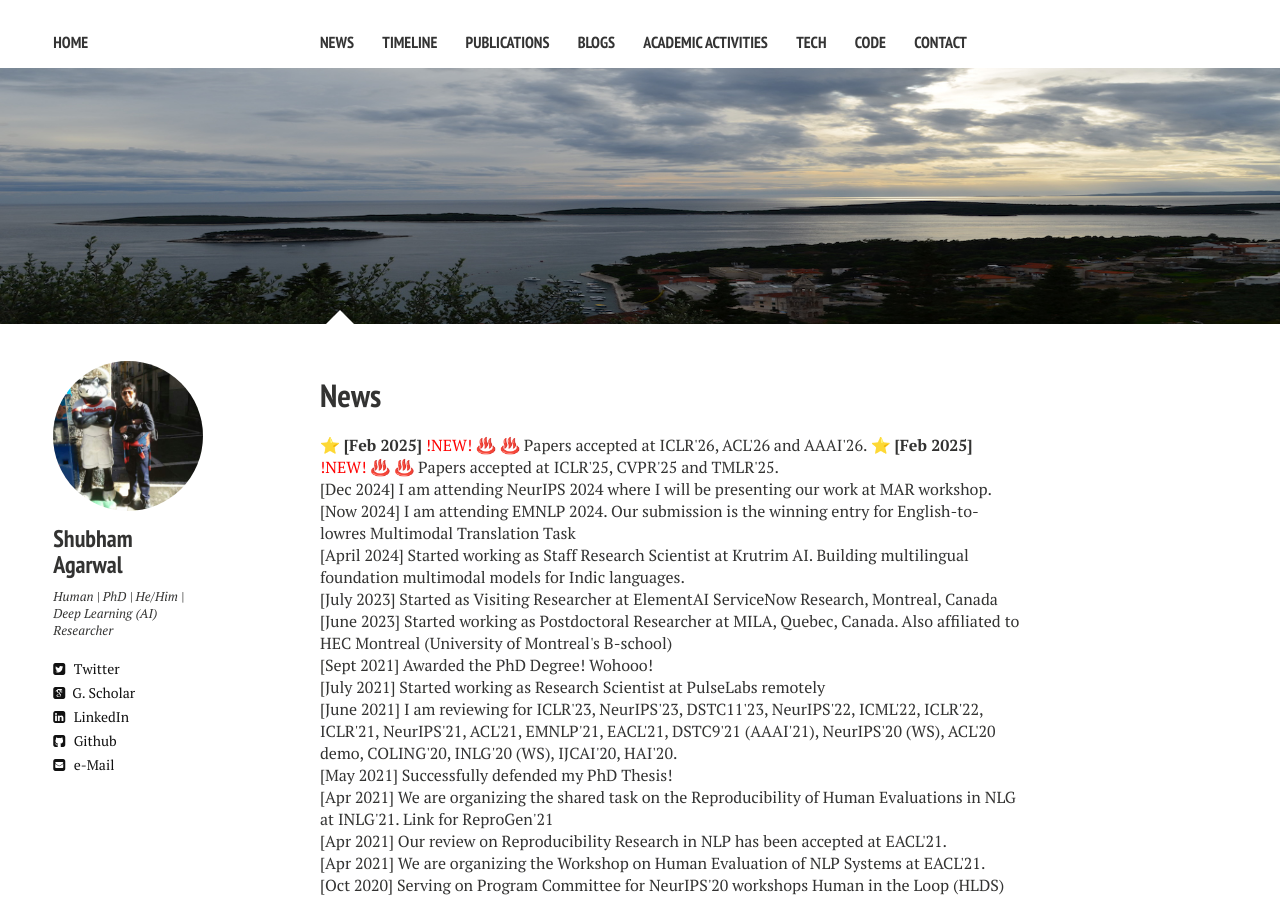
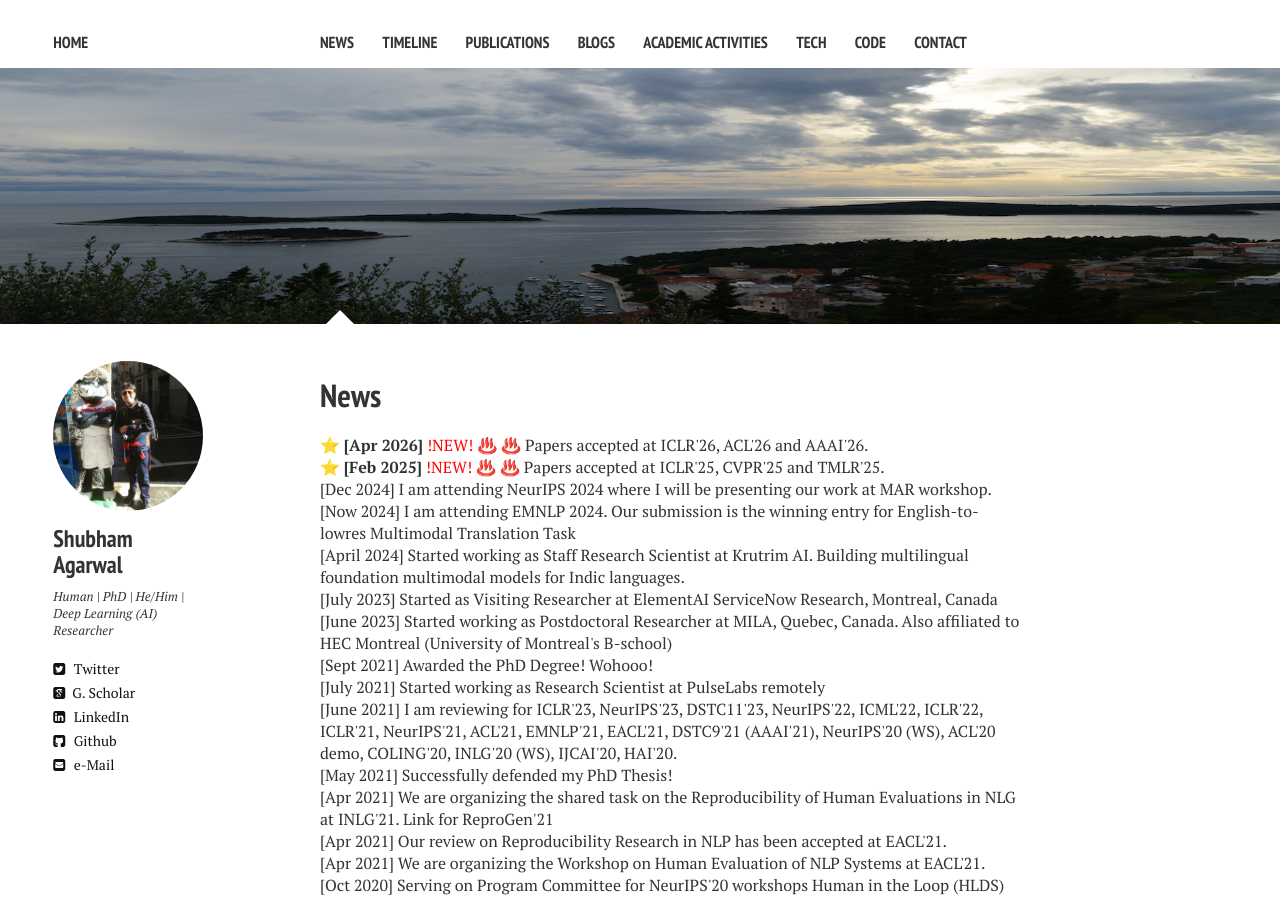
Before and after one commit to shubhamagarwal92/shubhamagarwal92.github.io, a Jekyll site: the page built from news.md, in a window 1280 px wide and 900 px high. Built offline with Jekyll 4.4.1, drawn with Linux system fonts in a browser that asks for light colours; nearby versions of some CDN libraries; comment, search, counter and statistics services are not loaded.

Commit message:
Update news.md

```diff
--- a/news.md
+++ b/news.md
@@ -22,7 +22,8 @@
 
  <div class="mCustomScrollbar" data-mcs-theme="inset-dark" style="height:700px;width:700px;font:25px/30px;font-face: Inherit; overflow:auto;">
 
-⭐️ <span style="font-weight: bold;">[Feb 2025]</span>  <span style="color:red;"> !NEW! ♨️ ♨️</span> Papers accepted at ICLR'26, ACL'26 and AAAI'26.
+⭐️ <span style="font-weight: bold;">[Apr 2026]</span>  <span style="color:red;"> !NEW! ♨️ ♨️</span> Papers accepted at ICLR'26, ACL'26 and AAAI'26.
+<br />
 ⭐️ <span style="font-weight: bold;">[Feb 2025]</span>  <span style="color:red;"> !NEW! ♨️ ♨️</span> Papers accepted at ICLR'25, CVPR'25 and TMLR'25.
 <br />
 [Dec 2024] I am attending NeurIPS 2024 where I will be presenting our work at MAR workshop.
```
